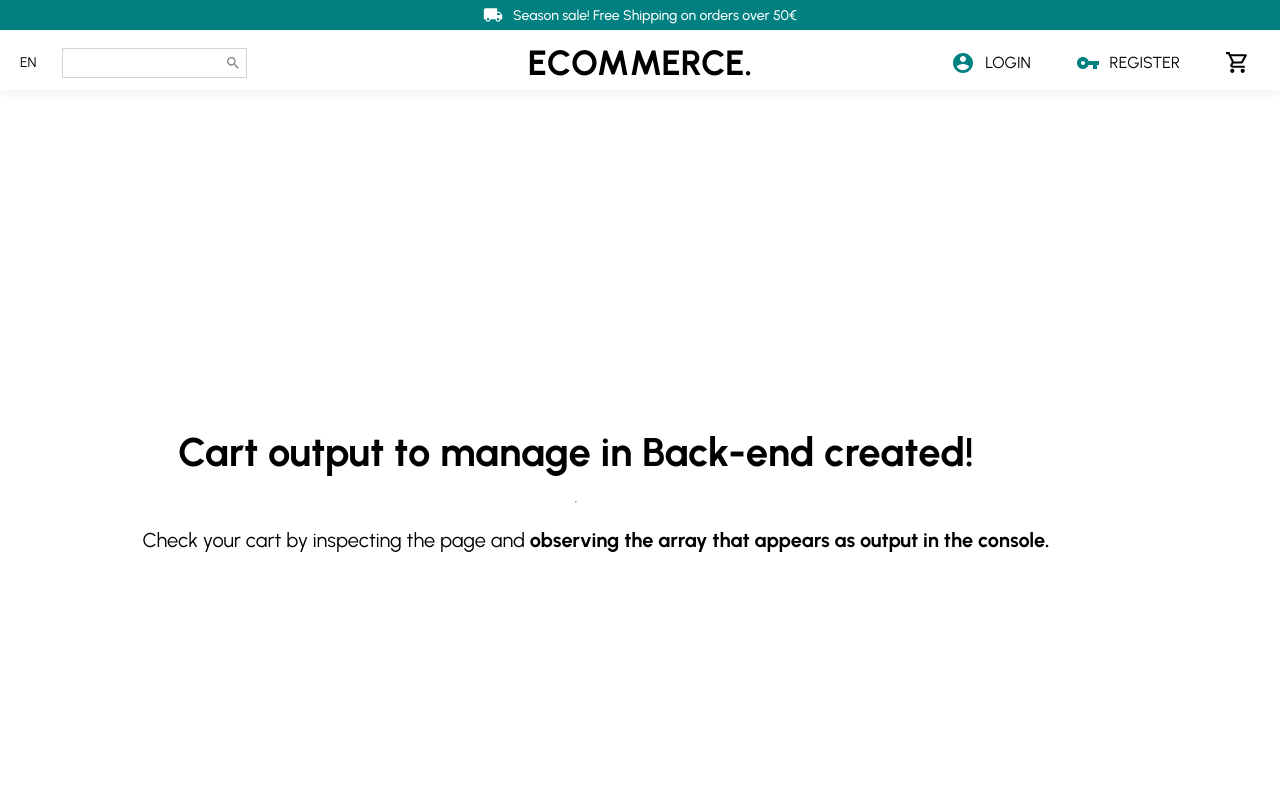
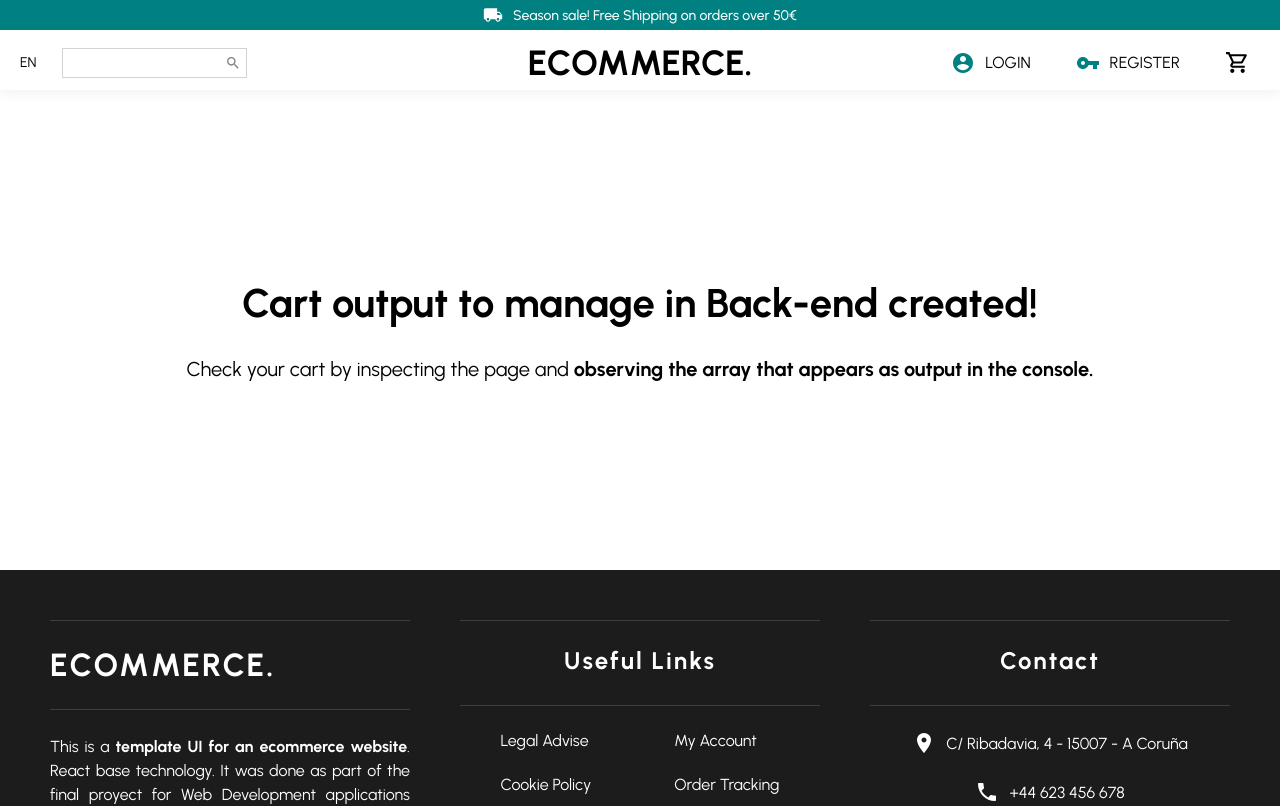
Before and after one commit to DviadFer/ecommerce-react, a React (Create React App) app: page /checkout in a window 1280 px wide. Shown: the top 806 px of the page. Built offline with nearby package versions, Linux system fonts and the light colour scheme; no server answers.

Commit message:
FIX: corregidos algunos errores de formato

```diff
--- a/src/App.jsx
+++ b/src/App.jsx
@@ -17,10 +17,11 @@ import Login from './pages/Login';
 import Register from './pages/Register';
 import SingleProduct from "./pages/SingleProduct"
 import WIP from './pages/WIP';
+import CheckOut from './pages/CheckOut';
 
 //Commerce.js
 import { commerce } from './lib/commerce';
-import CheckOut from './pages/CheckOut';
+
 
 const App = () => {
 
--- a/src/pages/CheckOut.jsx
+++ b/src/pages/CheckOut.jsx
@@ -2,21 +2,22 @@ import React from 'react'
 import styled from "styled-components";
 
 const Container = styled.div`
-    height: 100vh;
+margin: auto;
+  height: 60vh;
   width: 90%;
   max-width: 1200px;
   display: flex;
   flex-direction: column;
   align-items: center;
   justify-content: center;
-    gap: 25px;
+  gap: 30px;
 `
-const Title = styled.h1`
+const Title = styled.div`
   text-align: center;
   font-weight: 700;
   font-size: 40px;
 `
-const Output = styled.ul`
+const Output = styled.div`
   text-align: center;
   font-size: 20px;
 `
@@ -25,7 +26,6 @@ const CheckOut = ({ cart }) => {
   return (
     <Container>
         <Title>Cart output to manage in Back-end created!</Title>
-        <hr />
         <Output>Check your cart by inspecting the page and <b>observing the array that appears as output in the console.</b></Output>
     </Container>
   )
--- a/src/pages/SingleProduct.jsx
+++ b/src/pages/SingleProduct.jsx
@@ -26,7 +26,7 @@ const animatePop = keyframes`
 const Container = styled.div`
   width: 90%;
   max-width: 1200px;
-  height: fit-content;
+  height: 100vh;
   margin: auto;
   animation-duration: 1s;
   animation-name: ${animatePop};
```
Lines whose indentation alone changed are shown as unchanged.
